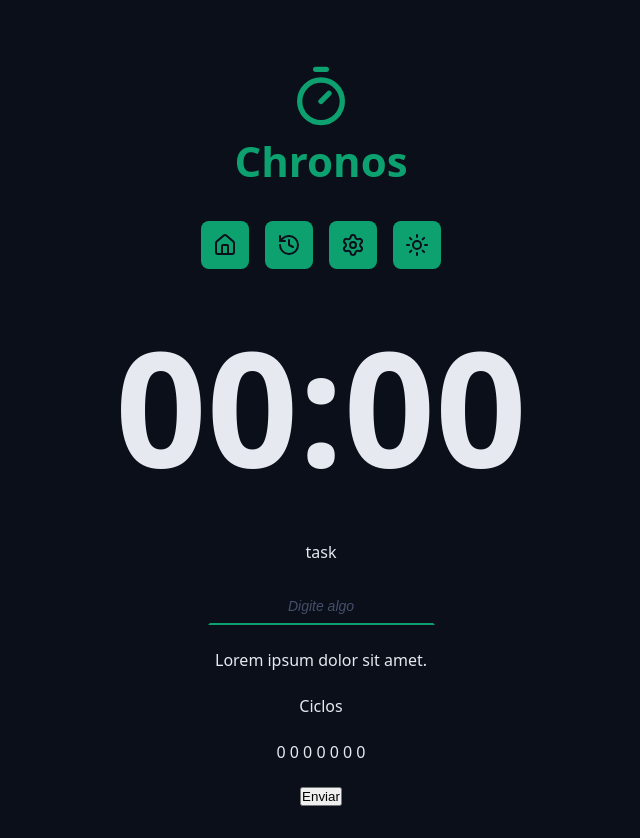
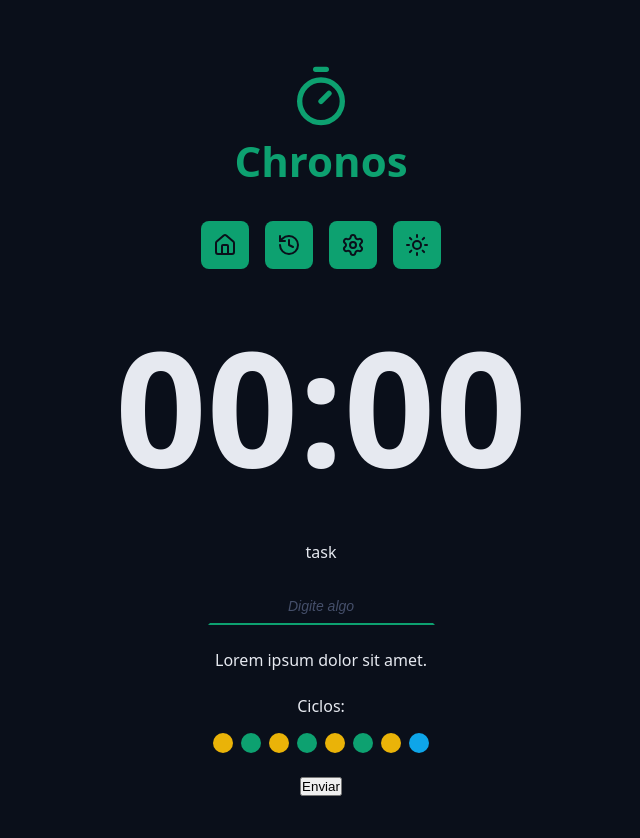
Before and after one commit to chris-zpl/chronos-pomodoro, a React (Vite) app: page / in a window 1280 px wide. Shown: the whole page, without its empty margins (319-959 px from the left). Built offline with nearby package versions, Linux system fonts and the light colour scheme.

Commit message:
Adicionado o componente Cycles

```diff
--- a/src/App.tsx
+++ b/src/App.tsx
@@ -6,6 +6,7 @@
 import { Menu } from "./components/Menu";
 import { CountDown } from "./components/CountDown";
 import { DefaultInput } from "./components/DefaultInput";
+import { Cycles } from "./components/Cycles";
 
 export default function App() {
   return (
@@ -33,8 +34,7 @@
             <p>Lorem ipsum dolor sit amet.</p>
           </div>
           <div className="formRow">
-            <p>Ciclos</p>
-            <p>0 0 0 0 0 0 0</p>
+            <Cycles />
           </div>
           <div className="formRow">
             <button>Enviar</button>
--- /dev/null
+++ b/src/components/Cycles/index.tsx
@@ -0,0 +1,19 @@
+import styles from "./styles.module.css";
+
+export function Cycles() {
+  return (
+    <div className={styles.cycles}>
+      <span>Ciclos:</span>
+      <div className={styles.cycleDots}>
+        <span className={`${styles.cycleDot} ${styles.workTime}`}></span>
+        <span className={`${styles.cycleDot} ${styles.shortBreakTime}`}></span>
+        <span className={`${styles.cycleDot} ${styles.workTime}`}></span>
+        <span className={`${styles.cycleDot} ${styles.shortBreakTime}`}></span>
+        <span className={`${styles.cycleDot} ${styles.workTime}`}></span>
+        <span className={`${styles.cycleDot} ${styles.shortBreakTime}`}></span>
+        <span className={`${styles.cycleDot} ${styles.workTime}`}></span>
+        <span className={`${styles.cycleDot} ${styles.longBreakTime}`}></span>
+      </div>
+    </div>
+  );
+}
--- /dev/null
+++ b/src/components/Cycles/styles.module.css
@@ -0,0 +1,26 @@
+.cycles {
+  display: flex;
+  flex-direction: column;
+  gap: 1.6rem;
+  align-items: center;
+  justify-content: center;
+}
+.cycleDots {
+  display: flex;
+  gap: 0.8rem;
+}
+.cycleDot {
+  width: 2rem;
+  height: 2rem;
+  background-color: var(--primary);
+  border-radius: 50%;
+}
+.workTime {
+  background: var(--warning);
+}
+.shortBreakTime {
+  background: var(--primary);
+}
+.longBreakTime {
+  background: var(--info);
+}
```
Also changed, not shown: 1 other file (tests, documents, lock files or other folders).
